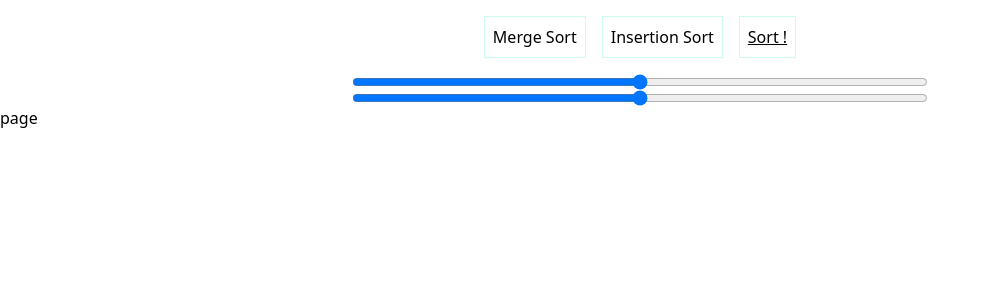
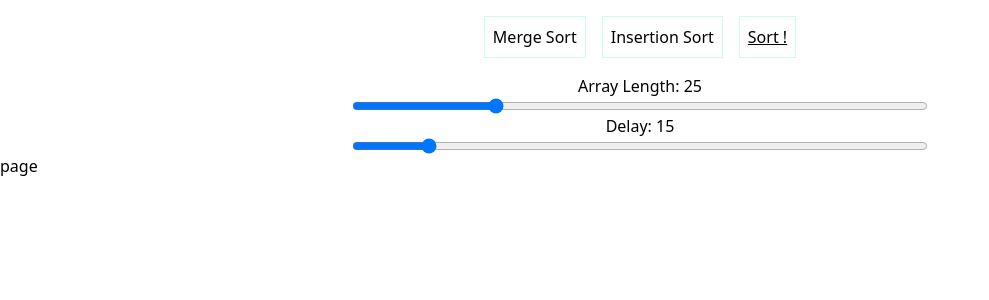
Before and after one commit to ibra-mustafa/sorting-visualiser, a Next.js app: page / in a window 1280 px wide. Shown: the top 300 px of the page, without its empty margins (0-989 px from the left). Built offline with nearby package versions, Linux system fonts and the light colour scheme.

Commit message:
Added label and default values to range slider input

```diff
--- a/src/app/(sorting visualiser)/layout.tsx
+++ b/src/app/(sorting visualiser)/layout.tsx
@@ -14,8 +14,10 @@ export default function RootLayout({
           <button className='underline border border-teal-100 p-2 '>Sort !</button>
         </div>
         <div className="flex flex-col items-center">
-          <input type="range" name='itemsAmount' id='itemsAmount' className='w-full max-w-xl'  />
-          <input type="range" name='delay' id='delay'  className='w-full max-w-xl' />
+          <label htmlFor='itemsAmount'>Array Length: 25</label>
+          <input defaultValue={25} min={1} type="range" name='itemsAmount' id='itemsAmount' className='w-full max-w-xl'  />
+         <label htmlFor="range">Delay: 15</label>
+          <input defaultValue={15} min={3} type="range" name='delay' id='delay'  className='w-full max-w-xl' />
         </div>
         </nav>
       {children}</body>
```
